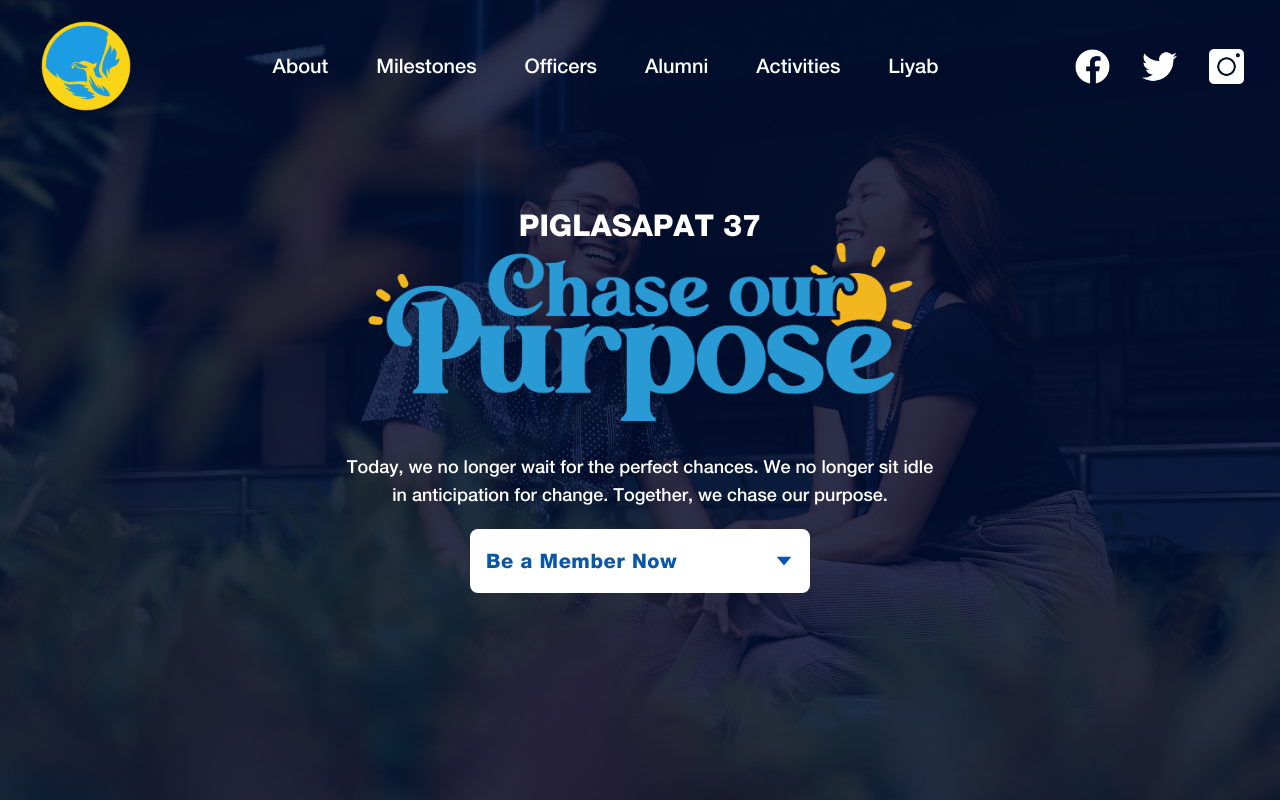
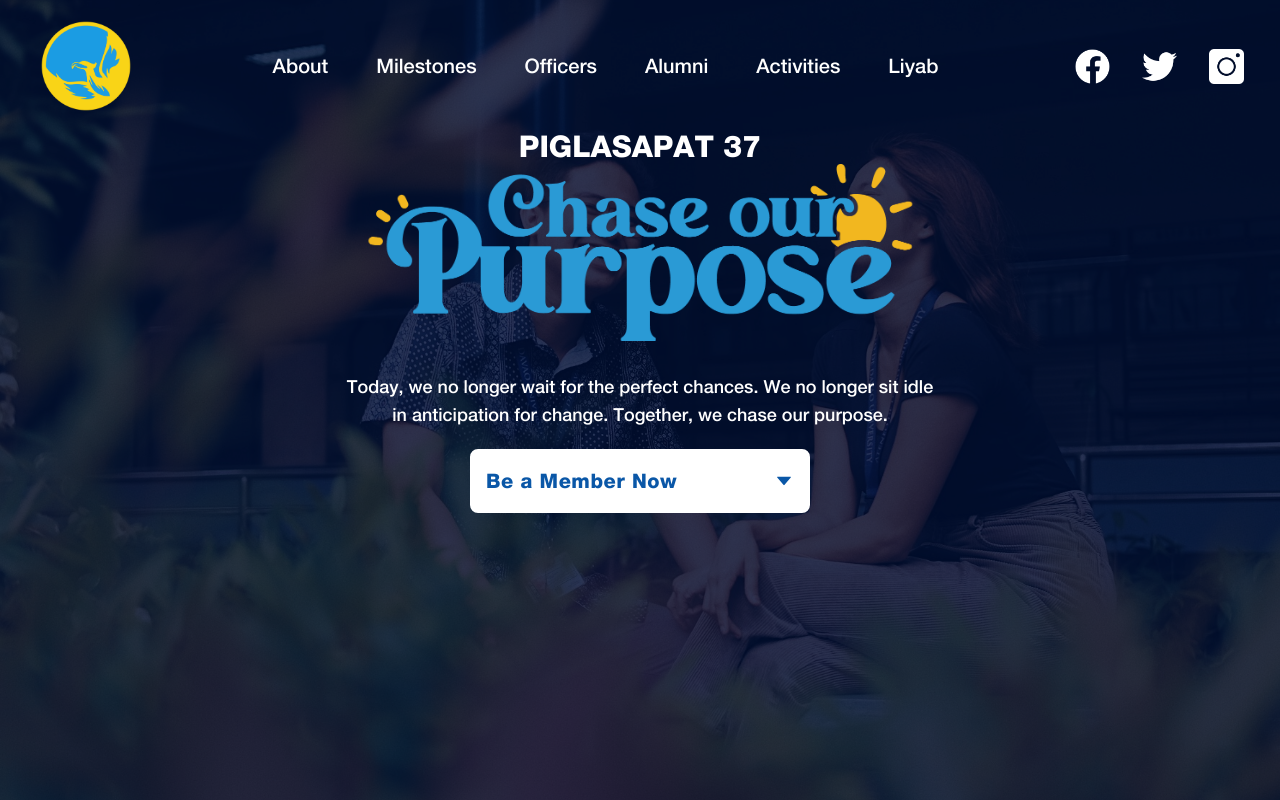
Before and after one commit to lmbtupas/PGLSPT-37, a Next.js app in the folder pglspt-37/: page / in a window 1280 px wide. Built offline with nearby package versions, Linux system fonts and the light colour scheme.

Commit message:
fixed routing issue with hero page

```diff
--- a/pglspt-37/app/hero/hero.jsx
+++ b/pglspt-37/app/hero/page.js
@@ -1,12 +1,12 @@
 import React from 'react';
 import Image from 'next/image';
 import DropDown from '@/components/Dropdown';
+import Background from '@/components/Background';
+import img1 from '@/public/images/hero_1.jpg'
 
-const Hero = () => {
+export default function Hero() {
     return (
-        <div className="flex flex-col items-center justify-center h-screen bg-fixed bg-center bg-cover custom_img">
-            {/* Overlay */}
-            <div className='absolute top-0 left-0 right-0 bottom-0 bg-[#000F34]/80 z-[2] h-screen' />
+        <Background bgImg={img1}>
             <div className='flex flex-col z-[2] justify-center items-center'>
                 <div className='text-white font-header text-3xl'>
                     PIGLASAPAT 37
@@ -31,8 +31,6 @@ const Hero = () => {
                     <DropDown />
                 </div>
             </div>
-        </div>
+        </Background>
     )
 }
-
-export default Hero
--- a/pglspt-37/app/page.js
+++ b/pglspt-37/app/page.js
@@ -1,5 +1,5 @@
 import Image from 'next/image'
-import Hero from './hero/hero'
+import Hero from './hero/page'
 import About from './about/page'
 import Activities from './activities/page'
 import Page from './milestones/page'
--- a/pglspt-37/components/navbar.jsx
+++ b/pglspt-37/components/navbar.jsx
@@ -30,7 +30,7 @@ const NavBar = () => {
   return (
     <div style={{backgroundColor: `${color}`}} className='fixed left-0 top-0 w-full z-[4] ease-in duration-300'>
       <div className='max-w-[1240px] m-auto flex justify-between items-center p-4 text-white font-body'>
-        <Link href='/'>
+        <Link href='/hero'>
           <Image
               src="/images/PIGLAS_LOGO.png"
               width={100}
```
